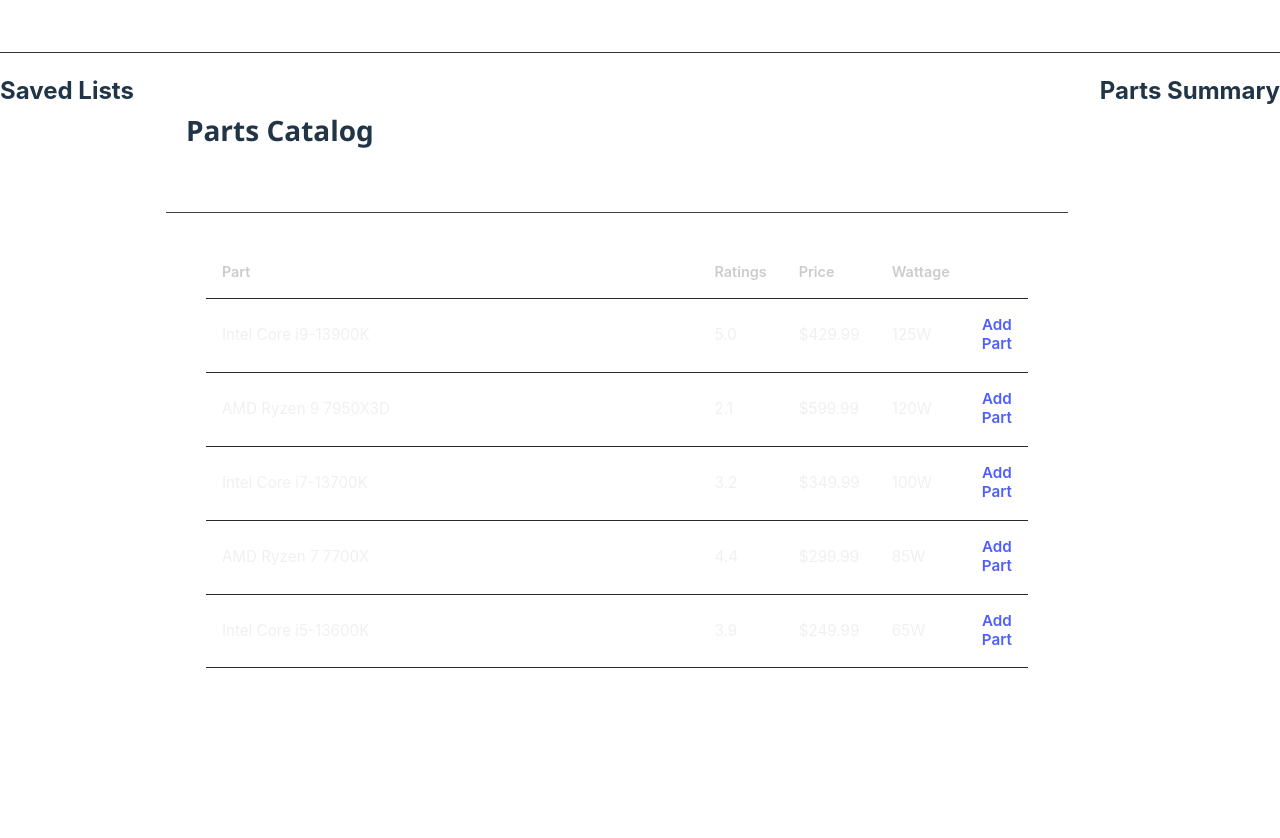
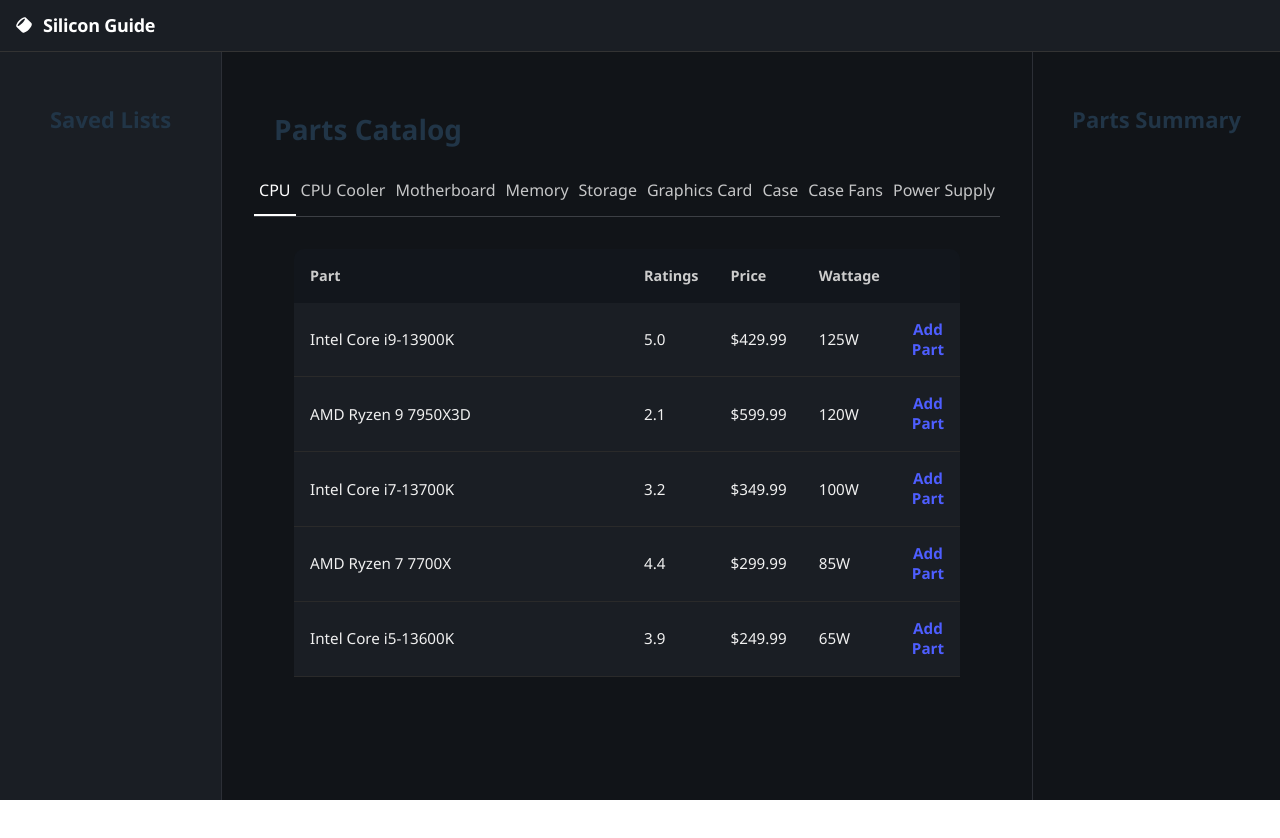
Before and after one commit to jonathanmal1119/SiliconGuide, a React (Vite) app in the folder client/: page / in a window 1280 px wide. Shown: the top 838 px of the page. After the commit the page ends 800 px from the top, so only its background shows below. Built offline with nearby package versions, Linux system fonts and the light colour scheme.

Commit message:
Updated CSS to better fit our original idea!

```diff
--- a/client/src/App.css
+++ b/client/src/App.css
@@ -1,11 +1,18 @@
 html, body, #root {
   height: 100%;
   width: 100%;
+  margin: 0;
+  padding: 0;
+  overflow: hidden;
+  display: flex;
+  flex-direction: column;
+
 }
 .flex {
   display: flex;
   justify-content: center;
   height: 100%;
   width: 100%;
-  font-family: 'Inter', sans-serif;
+  font-family: 'Segoe UI', sans-serif;
+
 }
--- a/client/src/components/Sidebar.jsx
+++ b/client/src/components/Sidebar.jsx
@@ -1,4 +1,4 @@
-
+import './styles/Sidebar.css';
 
 function Sidebar() {
     return (
--- a/client/src/components/SummaryBar.jsx
+++ b/client/src/components/SummaryBar.jsx
@@ -1,4 +1,4 @@
-
+import './styles/Summarybar.css';
 
 function SummaryBar() {
     return (
--- a/client/src/components/styles/Catalog.css
+++ b/client/src/components/styles/Catalog.css
@@ -1,21 +1,24 @@
 .catalog-container {
     flex: 3;
-    padding: 2rem;
+    padding: 32px;
     display: flex;
     flex-direction: column;
+    background-color: #111418;
+    font-family: 'Segoe UI', sans-serif;
+
+
 }
 
 .catalog-tabs-wrapper {
   display: flex;
   align-items: center;
   justify-content: space-evenly;
-  border-bottom: 1px solid #3c3f44;  /* ✅ fixed */
+  border-bottom: 1px solid #3c3f44;
 }
 
 .catalog-header {
     font-size: 28px;
     font-weight: bold;
-    font-family: 'Segoe UI', sans-serif;
     padding-left: 20px;
 }
 
--- a/client/src/components/styles/Header.css
+++ b/client/src/components/styles/Header.css
@@ -4,19 +4,23 @@
   width: 100%;
   z-index: 1000;
   border-bottom: 1px solid #333;
+  background-color: #1a1e24;
+
 }
 
 .header-left {
   display: flex;
-  align-items: center;
-  gap: 16px;
   color: white;
+  justify-content: flex-start;
+
 }
 
 .logo-icon {
-  width: 16px;
-  height: 16px;
+  width: 18px;
+  height: 18px;
   color: white;
+  margin: 16px 10px 15px 15px;
+
 }
 
 .site-title {
@@ -25,4 +29,5 @@
   line-height: 1.25;
   letter-spacing: -0.015em;
   color: white;
+  margin-top: 14px;
 }
--- a/client/src/components/styles/PartsList.css
+++ b/client/src/components/styles/PartsList.css
@@ -3,38 +3,44 @@
     height: 100%;
 }
 
-/* .parts-table {
-  background-color: #121212;
-  border-radius: 8px;
-  overflow: hidden;
-  border: 12px solid #2a2a2a;
-  border-radius: 10px;
-} */
 
 .parts-table {
   width: 100%;
-  border-collapse: collapse;
+  border-collapse: separate;
+  border-spacing: 0;
   color: #f0f0f0;
 }
 
-.parts-table th,
+.parts-table thead th {
+  padding: 1rem;
+  text-align: left;
+  font-weight: 600;
+  font-size: 0.9rem;
+  color: #ccc;
+  background-color: #12161c;
+  border: none;
+}
+
+.parts-table thead th:first-child {
+  border-top-left-radius: 10px;
+}
+
+.parts-table thead th:last-child {
+  border-top-right-radius: 10px;
+}
+
+.parts-table tbody tr:first-child td {
+  border-top: none;
+}
+
 .parts-table td {
   padding: 1rem;
+  font-size: 0.95rem;
   text-align: left;
+  background-color: #1a1e24;
   border-bottom: 1px solid #2a2a2a;
 }
 
-.parts-table th {
-  font-weight: 600;
-  font-size: 0.9rem;
-  color: #ccc;
-  border-radius: 10px;
-}
-
-.parts-table td {
-  font-size: 0.95rem;
-
-}
 
 .add-button {
   background: none;
--- /dev/null
+++ b/client/src/components/styles/Sidebar.css
@@ -0,0 +1,16 @@
+.sidebar-container {
+  background-color: #1a1e24;
+  width: 210px;
+  padding: 32px 20px;
+  display: flex;
+  flex-direction: column;
+  gap: 20px;
+  border-right: 1px solid #2c2f36;
+  text-align: center;
+
+}
+
+.sidebar-container h2 {
+  font-size: 22px;
+  margin-bottom: 10px;
+}
--- /dev/null
+++ b/client/src/components/styles/Summarybar.css
@@ -0,0 +1,16 @@
+.summarybar-container {
+  width: 240px;
+  background-color: #111418;
+  border-left: 1px solid #2c2f36;
+  padding: 32px 20px;
+  display: flex;
+  flex-direction: column;
+  justify-content: space-between;
+  text-align: center;
+}
+
+
+.summarybar-container h2{
+  font-size: 22px;
+  margin-bottom: 10px;
+}
--- a/client/src/components/styles/Tab.css
+++ b/client/src/components/styles/Tab.css
@@ -1,6 +1,9 @@
 .tab {
+  gap: 10px;
+  padding: 5px;
   cursor: pointer;
   color: #ffffffc2;
+
   border-bottom: 2px solid transparent;
   transition: color 0.2s ease, border-color 0.2s ease;
   white-space: nowrap;
--- a/client/src/index.css
+++ b/client/src/index.css
@@ -1,11 +1,12 @@
+
 :root {
-  font-family: system-ui, Avenir, Helvetica, Arial, sans-serif;
+  font-family: 'Segoe UI', sans-serif;
   line-height: 1.5;
   font-weight: 400;
 
   color-scheme: light dark;
   color: rgba(255, 255, 255, 1);
-  background-color: #242424;
+  background-color: #1a1e24;
 
   font-synthesis: none;
   text-rendering: optimizeLegibility;
```
Also changed, not shown: client/src/components/styles/Sideabar.css (deleted), 1 other file (tests, documents, lock files or other folders).
